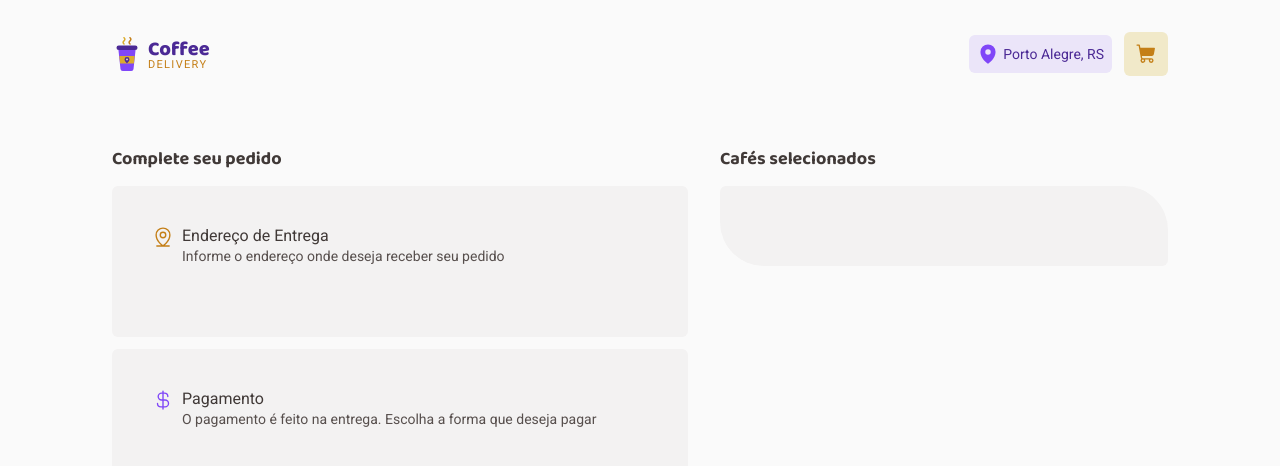
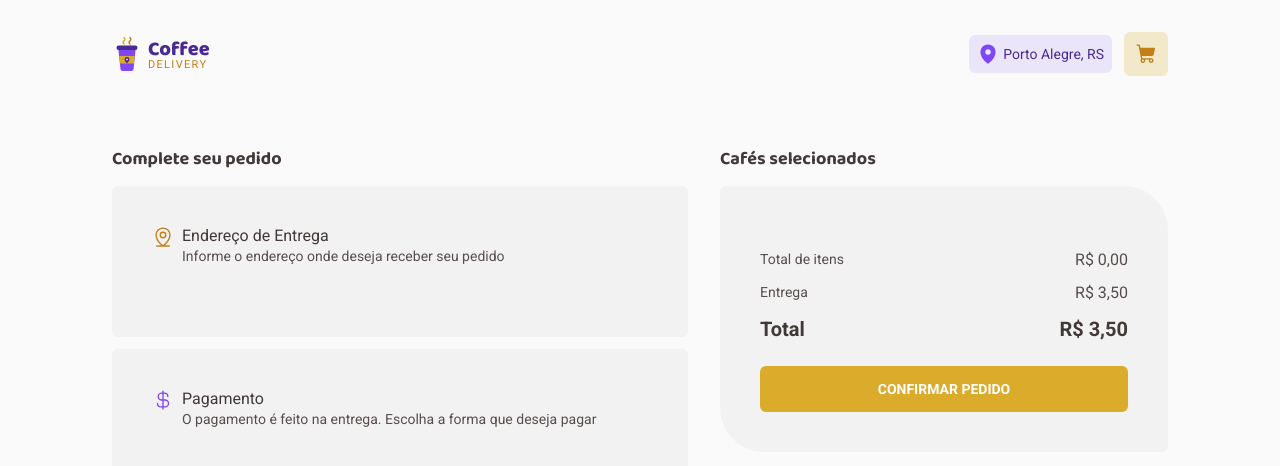
Before and after one commit to guzzkj/coffee-delivery, a React (Vite) app: page /checkout in a window 1280 px wide. Shown: the top 466 px of the page. Built offline with nearby package versions, Linux system fonts and the light colour scheme.

Commit message:
feat: list selected coffees in checkout

```diff
--- /dev/null
+++ b/src/components/CartItem/index.tsx
@@ -0,0 +1,46 @@
+import { Trash } from '@phosphor-icons/react'
+import type { CartItemDetailed } from '../../types/cart'
+import { formatCurrency } from '../../utils/formatCurrency'
+import { QuantityInput } from '../QuantityInput'
+import { ItemActions, ItemContainer, ItemInfo, ItemPrice, RemoveButton } from './styles'
+
+type CartItemProps = {
+  item: CartItemDetailed
+  onIncrement: (coffeeId: string) => void
+  onDecrement: (coffeeId: string) => void
+  onRemove: (coffeeId: string) => void
+}
+
+export function CartItem({ item, onIncrement, onDecrement, onRemove }: CartItemProps) {
+  const { coffee, quantity } = item
+
+  return (
+    <ItemContainer>
+      <img src={coffee.image} alt="" width={64} height={64} />
+
+      <ItemInfo>
+        <h3>{coffee.name}</h3>
+
+        <ItemActions>
+          <QuantityInput
+            value={quantity}
+            onIncrement={() => onIncrement(coffee.id)}
+            onDecrement={() => onDecrement(coffee.id)}
+            label={coffee.name}
+          />
+
+          <RemoveButton
+            type="button"
+            onClick={() => onRemove(coffee.id)}
+            aria-label={`Remover ${coffee.name} do carrinho`}
+          >
+            <Trash size={16} aria-hidden />
+            Remover
+          </RemoveButton>
+        </ItemActions>
+      </ItemInfo>
+
+      <ItemPrice>{formatCurrency(coffee.priceInCents * quantity)}</ItemPrice>
+    </ItemContainer>
+  )
+}
--- /dev/null
+++ b/src/components/CartItem/styles.ts
@@ -0,0 +1,60 @@
+import styled from 'styled-components'
+import { typography } from '../../styles/typography'
+
+export const ItemContainer = styled.li`
+  display: flex;
+  align-items: flex-start;
+  gap: 1.25rem;
+  padding: 0.5rem 0.25rem 1.5rem;
+  border-bottom: 1px solid ${({ theme }) => theme.colors.button};
+
+  img {
+    flex-shrink: 0;
+  }
+`
+
+export const ItemInfo = styled.div`
+  flex: 1;
+  display: flex;
+  flex-direction: column;
+  gap: 0.5rem;
+
+  h3 {
+    ${typography.textM}
+    color: ${({ theme }) => theme.colors.subtitle};
+  }
+`
+
+export const ItemActions = styled.div`
+  display: flex;
+  flex-wrap: wrap;
+  gap: 0.5rem;
+`
+
+export const RemoveButton = styled.button`
+  display: flex;
+  align-items: center;
+  gap: 0.25rem;
+  min-height: 2.75rem;
+  padding: 0 0.5rem;
+  border: 0;
+  border-radius: 6px;
+  background: ${({ theme }) => theme.colors.button};
+  color: ${({ theme }) => theme.colors.text};
+  ${typography.buttonM}
+  transition: background-color 0.2s;
+
+  svg {
+    color: ${({ theme }) => theme.colors.purple};
+  }
+
+  &:hover {
+    background: ${({ theme }) => theme.colors.hover};
+  }
+`
+
+export const ItemPrice = styled.p`
+  white-space: nowrap;
+  ${typography.textMBold}
+  color: ${({ theme }) => theme.colors.text};
+`
--- /dev/null
+++ b/src/components/CartSummary/index.tsx
@@ -0,0 +1,34 @@
+import { formatCurrency } from '../../utils/formatCurrency'
+import { ConfirmButton, SummaryContainer, SummaryRow, TotalRow } from './styles'
+
+type CartSummaryProps = {
+  subtotalInCents: number
+  deliveryFeeInCents: number
+  totalInCents: number
+  disabled?: boolean
+}
+
+export function CartSummary({ subtotalInCents, deliveryFeeInCents, totalInCents, disabled = false }: CartSummaryProps) {
+  return (
+    <SummaryContainer>
+      <dl>
+        <SummaryRow>
+          <dt>Total de itens</dt>
+          <dd>{formatCurrency(subtotalInCents)}</dd>
+        </SummaryRow>
+        <SummaryRow>
+          <dt>Entrega</dt>
+          <dd>{formatCurrency(deliveryFeeInCents)}</dd>
+        </SummaryRow>
+        <TotalRow>
+          <dt>Total</dt>
+          <dd>{formatCurrency(totalInCents)}</dd>
+        </TotalRow>
+      </dl>
+
+      <ConfirmButton type="submit" disabled={disabled}>
+        Confirmar pedido
+      </ConfirmButton>
+    </SummaryContainer>
+  )
+}
--- /dev/null
+++ b/src/components/CartSummary/styles.ts
@@ -0,0 +1,57 @@
+import styled from 'styled-components'
+import { typography } from '../../styles/typography'
+
+export const SummaryContainer = styled.div`
+  margin-top: 1.5rem;
+
+  dl {
+    display: flex;
+    flex-direction: column;
+    gap: 0.75rem;
+  }
+`
+
+export const SummaryRow = styled.div`
+  display: flex;
+  justify-content: space-between;
+  gap: 1rem;
+  color: ${({ theme }) => theme.colors.text};
+
+  dt {
+    ${typography.textS}
+  }
+
+  dd {
+    ${typography.textM}
+  }
+`
+
+export const TotalRow = styled(SummaryRow)`
+  color: ${({ theme }) => theme.colors.subtitle};
+
+  dt,
+  dd {
+    ${typography.textLBold}
+  }
+`
+
+export const ConfirmButton = styled.button`
+  width: 100%;
+  min-height: 2.875rem;
+  margin-top: 1.5rem;
+  padding: 0.75rem 0.5rem;
+  border: 0;
+  border-radius: 6px;
+  background: ${({ theme }) => theme.colors.yellow};
+  color: ${({ theme }) => theme.colors.onAccent};
+  ${typography.buttonG}
+  transition: background-color 0.2s;
+
+  &:hover:not(:disabled) {
+    background: ${({ theme }) => theme.colors.yellowDark};
+  }
+
+  &:disabled {
+    opacity: 0.6;
+  }
+`
--- a/src/pages/Checkout/index.tsx
+++ b/src/pages/Checkout/index.tsx
@@ -1,7 +1,20 @@
 import { CurrencyDollar, MapPinLine } from '@phosphor-icons/react'
-import { Card, CardHeader, CheckoutForm, Column, SummaryCard } from './styles'
+import { CartItem } from '../../components/CartItem'
+import { CartSummary } from '../../components/CartSummary'
+import { useCart } from '../../hooks/useCart'
+import { Card, CardHeader, CartList, CheckoutForm, Column, SummaryCard } from './styles'
 
 export function Checkout() {
+  const {
+    items,
+    subtotalInCents,
+    deliveryFeeInCents,
+    totalInCents,
+    incrementItem,
+    decrementItem,
+    removeItem,
+  } = useCart()
+
   return (
     <CheckoutForm noValidate>
       <Column aria-labelledby="checkout-title">
@@ -30,7 +43,25 @@ export function Checkout() {
 
       <Column aria-labelledby="selected-title">
         <h2 id="selected-title">Cafés selecionados</h2>
-        <SummaryCard />
+        <SummaryCard>
+          <CartList>
+            {items.map((item) => (
+              <CartItem
+                key={item.coffeeId}
+                item={item}
+                onIncrement={incrementItem}
+                onDecrement={decrementItem}
+                onRemove={removeItem}
+              />
+            ))}
+          </CartList>
+
+          <CartSummary
+            subtotalInCents={subtotalInCents}
+            deliveryFeeInCents={deliveryFeeInCents}
+            totalInCents={totalInCents}
+          />
+        </SummaryCard>
       </Column>
     </CheckoutForm>
   )
--- a/src/pages/Checkout/styles.ts
+++ b/src/pages/Checkout/styles.ts
@@ -36,6 +36,13 @@ export const SummaryCard = styled(Card)`
   border-radius: 6px 44px;
 `
 
+export const CartList = styled.ul`
+  list-style: none;
+  display: flex;
+  flex-direction: column;
+  gap: 1.5rem;
+`
+
 type CardHeaderProps = {
   $iconColor: 'yellowDark' | 'purple'
 }
```
Also changed, not shown: 2 other files (tests, documents, lock files or other folders).
